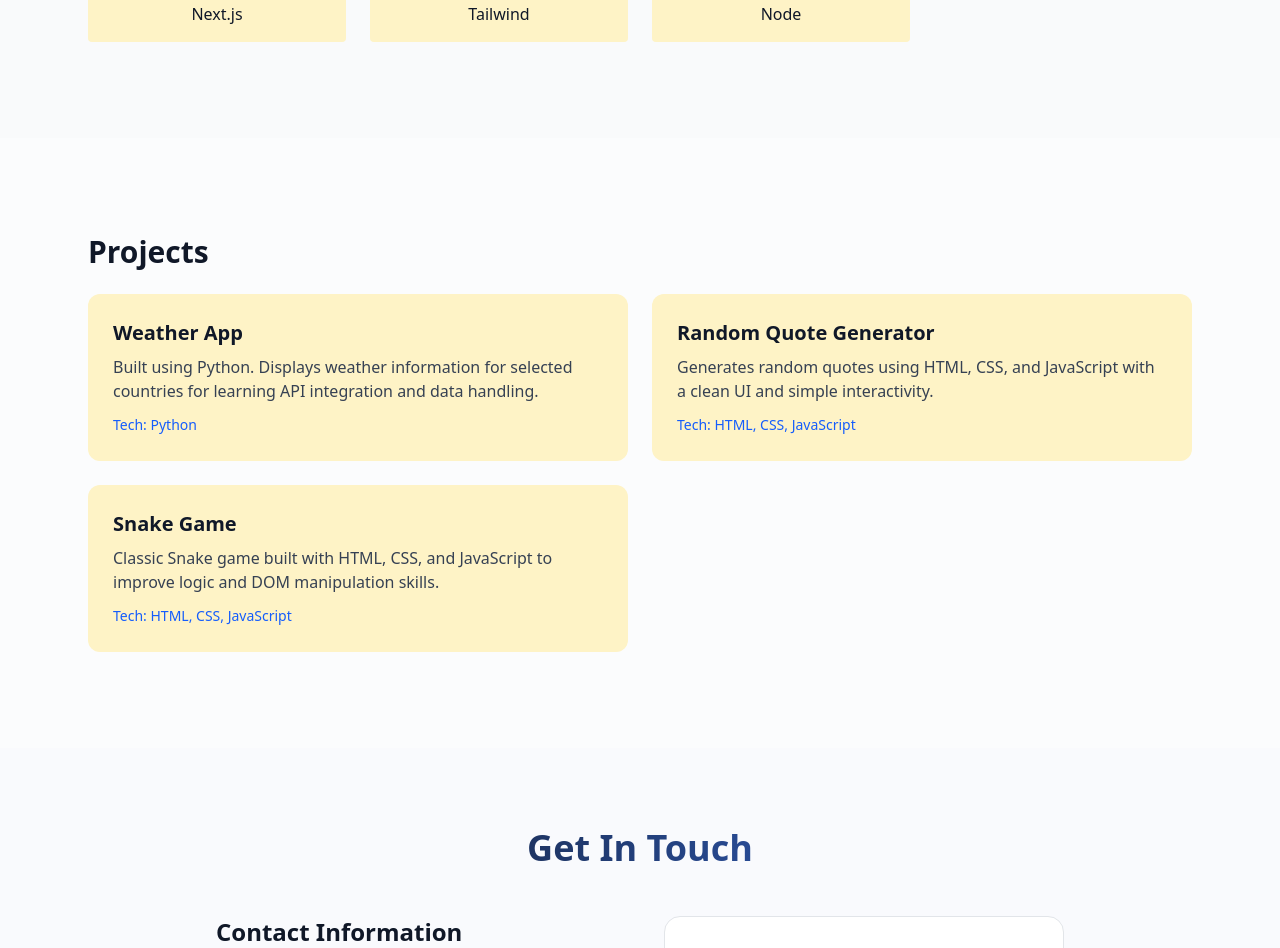
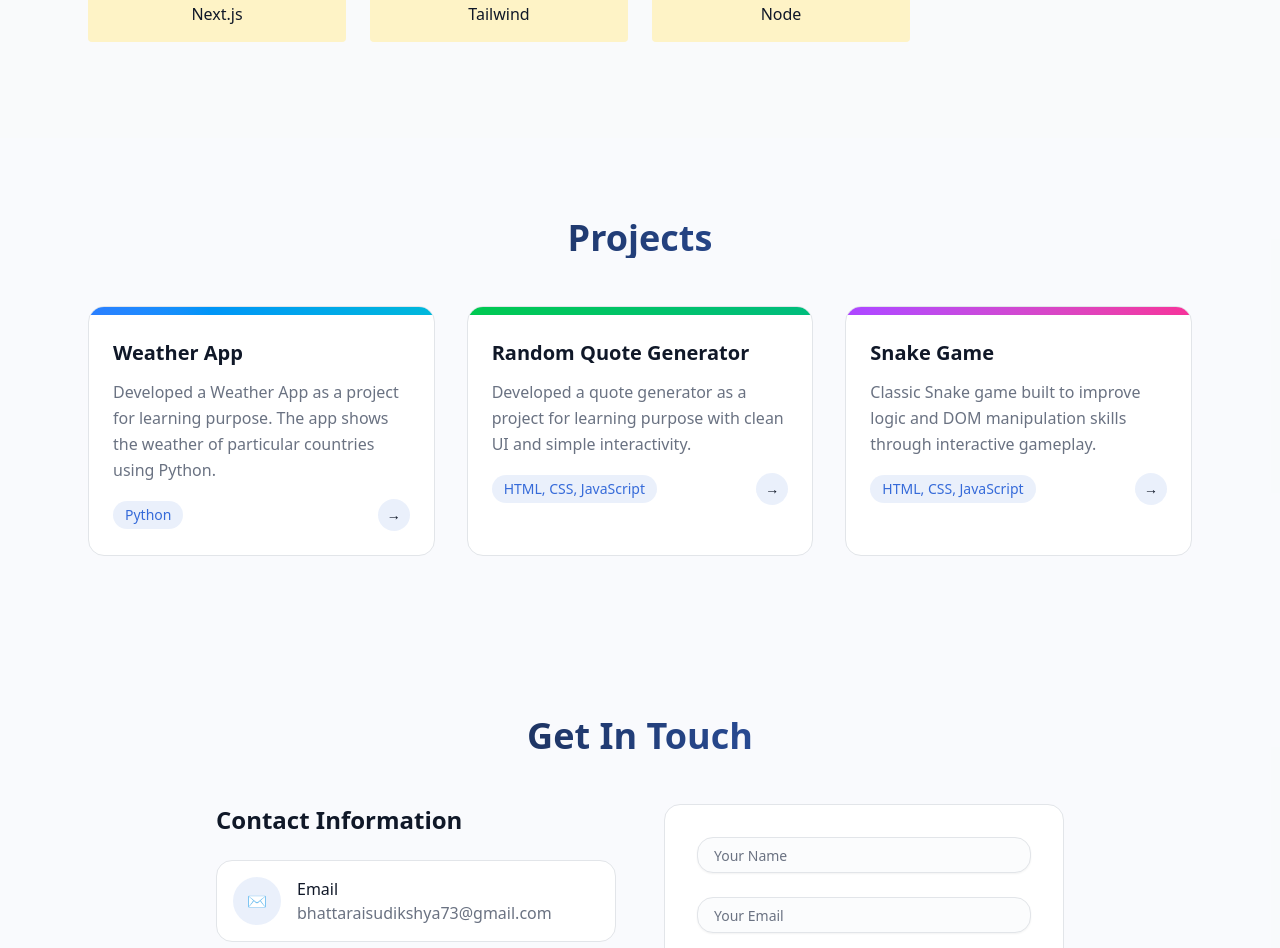
Before and after one commit to sudi-git/portfolio, a Next.js app: page / in a window 1280 px wide. Shown: the part 1540-2488 px from the top of the page. Built offline with nearby package versions, Linux system fonts and the light colour scheme.

Commit message:
feat: project section

```diff
--- a/app/components/projects.tsx
+++ b/app/components/projects.tsx
@@ -2,38 +2,57 @@ export default function Projects() {
   const projects = [
     {
       title: "Weather App",
-      description: "Built using Python. Displays weather information for selected countries for learning API integration and data handling.",
-      tech: "Python"
+      description: "Developed a Weather App as a project for learning purpose. The app shows the weather of particular countries using Python.",
+      tech: "Python",
+      gradient: "from-blue-500 to-cyan-500"
     },
     {
       title: "Random Quote Generator",
-      description: "Generates random quotes using HTML, CSS, and JavaScript with a clean UI and simple interactivity.",
-      tech: "HTML, CSS, JavaScript"
+      description: "Developed a quote generator as a project for learning purpose with clean UI and simple interactivity.",
+      tech: "HTML, CSS, JavaScript",
+      gradient: "from-green-500 to-emerald-500"
     },
     {
       title: "Snake Game",
-      description: "Classic Snake game built with HTML, CSS, and JavaScript to improve logic and DOM manipulation skills.",
-      tech: "HTML, CSS, JavaScript"
+      description: "Classic Snake game built to improve logic and DOM manipulation skills through interactive gameplay.",
+      tech: "HTML, CSS, JavaScript",
+      gradient: "from-purple-500 to-pink-500"
     }
   ];
 
   return (
-    <section id="projects" className="py-24 max-w-6xl mx-auto px-6">
-      <h2 className="text-3xl font-bold mb-6">Projects</h2>
+    <section id="projects" className="py-20 bg-muted/30">
+      <div className="max-w-6xl mx-auto px-6">
+        <h2 className="text-4xl font-bold mb-12 text-center bg-gradient-to-r from-foreground to-primary bg-clip-text text-transparent">
+          Projects
+        </h2>
 
-      <div className="grid md:grid-cols-2 gap-6">
+        <div className="grid md:grid-cols-2 lg:grid-cols-3 gap-8">
           {projects.map((project, index) => (
             <div
               key={index}
-            className="bg-amber-100 p-6 rounded-lg hover:border-blue-500 border border-transparent transition"
+              className="bg-card border border-border rounded-2xl overflow-hidden hover:shadow-xl transition-all duration-300 group hover:-translate-y-2"
             >
-            <h3 className="text-xl font-bold">{project.title}</h3>
-            <p className="text-gray-700 mt-2">{project.description}</p>
-            <span className="inline-block mt-3 text-sm font-medium text-blue-600">
-              Tech: {project.tech}
+              <div className={`h-2 bg-gradient-to-r ${project.gradient}`}></div>
+              <div className="p-6">
+                <h3 className="text-xl font-bold mb-3 text-foreground group-hover:text-primary transition-colors">
+                  {project.title}
+                </h3>
+                <p className="text-muted-foreground mb-4 leading-relaxed">
+                  {project.description}
+                </p>
+                <div className="flex justify-between items-center">
+                  <span className="text-sm font-medium text-primary bg-primary/10 px-3 py-1 rounded-full">
+                    {project.tech}
                   </span>
+                  <div className="w-8 h-8 rounded-full bg-primary/10 flex items-center justify-center group-hover:bg-primary group-hover:text-primary-foreground transition-all duration-200">
+                    <span className="text-sm">→</span>
+                  </div>
+                </div>
+              </div>
             </div>
           ))}
+        </div>
       </div>
     </section>
   );
```
Lines whose indentation alone changed are shown as unchanged.
